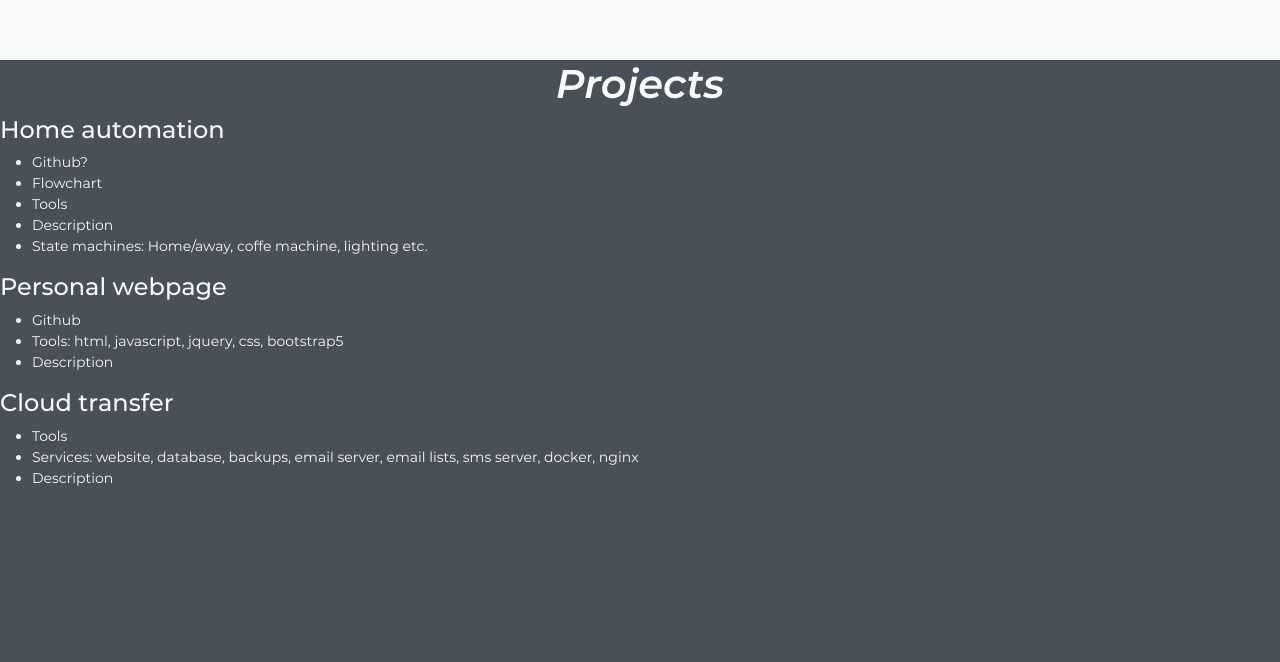
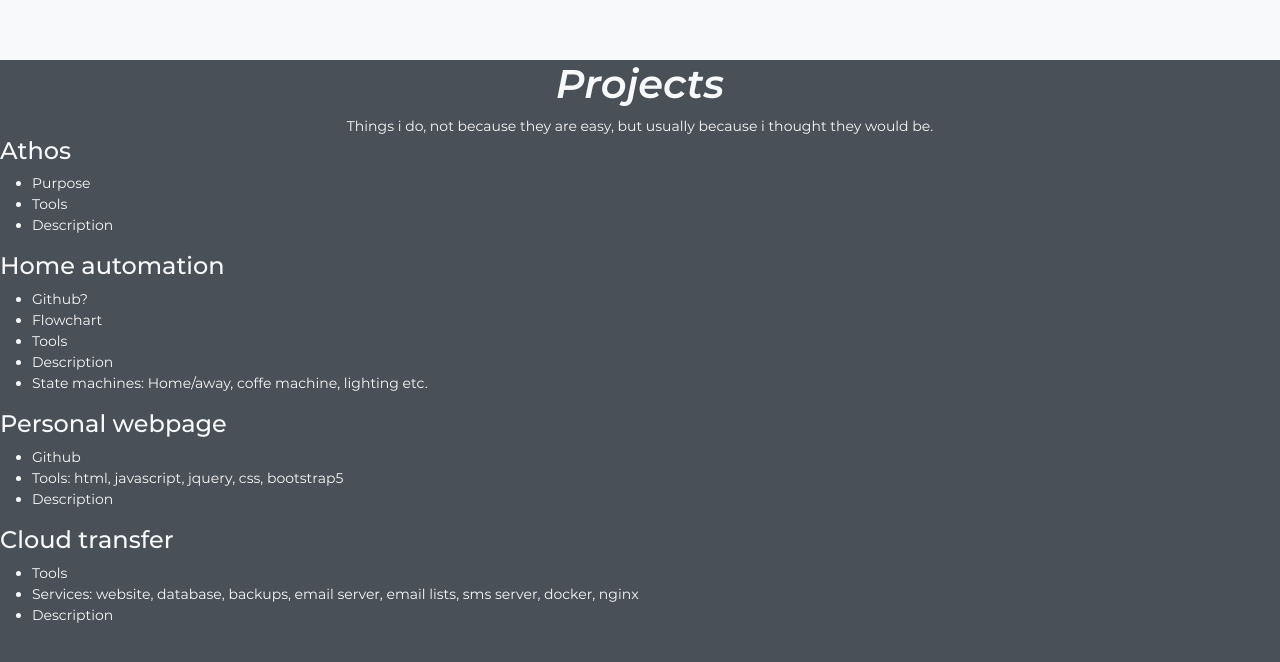
Before and after one commit to Olarm/personal-website, a plain HTML site: page html/index.html in a window 1280 px wide. Shown: the part 4270-4932 px from the top of the page. Drawn offline with nearby package versions, Linux system fonts and the light colour scheme; a script that the page names is missing; a web font is replaced by a local one.

Commit message:
Add some more on projects

```diff
--- a/html/index.html
+++ b/html/index.html
@@ -222,6 +222,13 @@
 
 <section id="projects" class="waypoint">
 <h1>Projects</h1>
+<p>Things i do, not because they are easy, but usually because i thought they would be.</p>
+<h4>Athos</h4>
+<ul>
+	<li>Purpose</li>
+	<li>Tools</li>
+	<li>Description</li>
+</ul>
 <h4>Home automation</h4>
 <ul>
 	<li>Github?</li>
```
